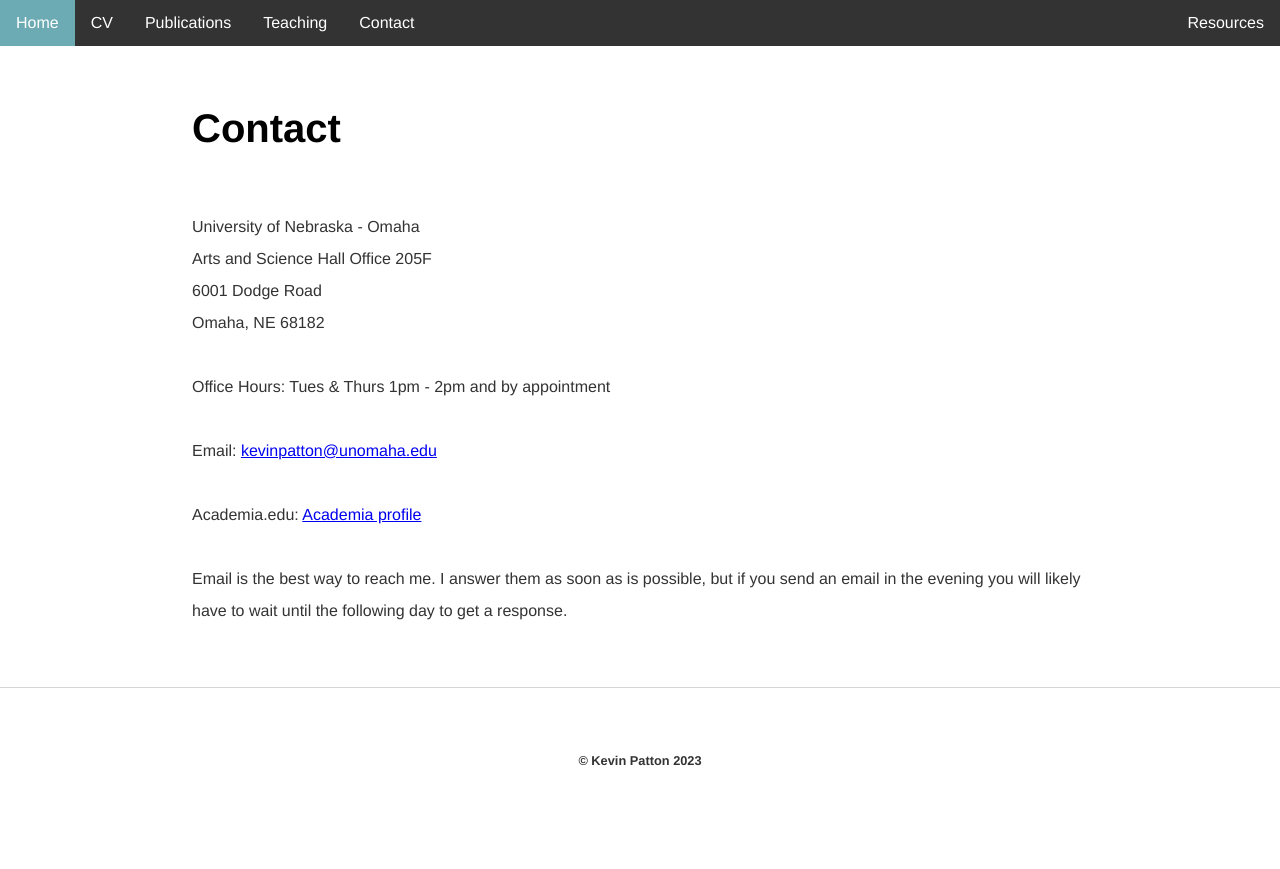
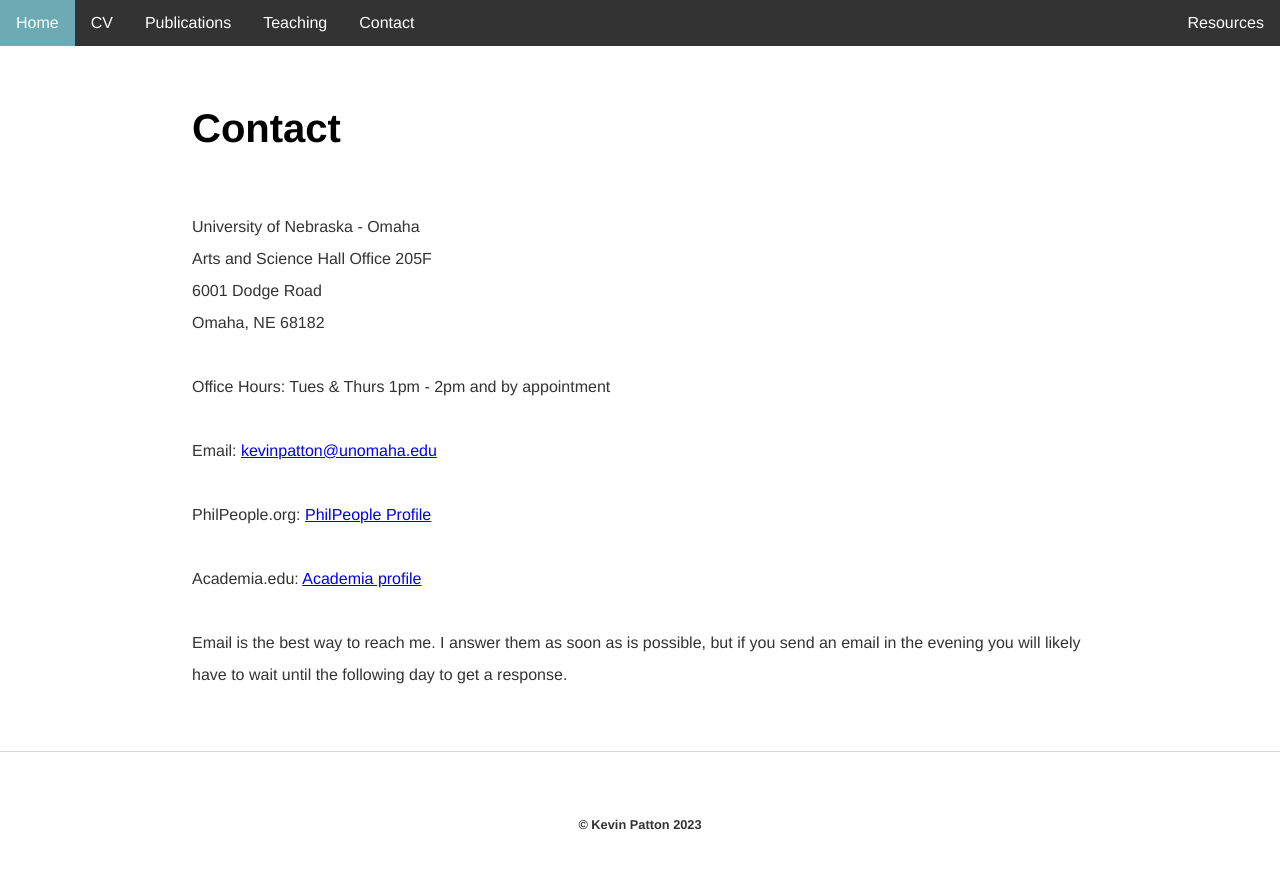
Before and after one commit to kevinjpatton/kevinjpatton.github.io, a Jekyll site: the page built from contact/index.html, in a window 1280 px wide. Shown: the top 869 px of the page. Built offline with Jekyll 4.4.1, drawn with Linux system fonts in a browser that asks for light colours; Markdown is read by kramdown in place of the engine named in the settings.

Commit message:
Update index.html

```diff
--- a/contact/index.html
+++ b/contact/index.html
@@ -3,5 +3,4 @@
 title: Contact - Kevin Patton
 ---
 <h1>Contact</h1>
-<p>University of Nebraska - Omaha<br>Arts and Science Hall Office 205F<br />6001 Dodge Road<br />Omaha, NE 68182<br><br>Office Hours: Tues & Thurs 1pm - 2pm and by appointment<br><br>Email: <a href="mailto:kevinpatton@unomaha.edu" target="_blank">kevinpatton@unomaha.edu</a><br><br>Academia.edu: <a href="https://un-lincoln.academia.edu/KevinPatton" target="_blank">Academia profile</a><br><br>Email is the best way to reach me.  I answer them as soon as is possible, but if you send an email in the evening you will likely have to wait until the following day to get a response.</p>
-<div id="philpeople-component-follow_btn"></div><script type="text/javascript" defer src="https://philpeople.org/components/follow_btn?props%5B%3Aprofile_id_prop%5D=1087885&amp;props%5Bcontext%5D=external"></script>
+<p>University of Nebraska - Omaha<br>Arts and Science Hall Office 205F<br />6001 Dodge Road<br />Omaha, NE 68182<br><br>Office Hours: Tues & Thurs 1pm - 2pm and by appointment<br><br>Email: <a href="mailto:kevinpatton@unomaha.edu" target="_blank">kevinpatton@unomaha.edu</a><br><br>PhilPeople.org: <a href="https://philpeople.org/profiles/kevin-patton-2" target="_blank">PhilPeople Profile</a><br><br>Academia.edu: <a href="https://un-lincoln.academia.edu/KevinPatton" target="_blank">Academia profile</a><br><br>Email is the best way to reach me.  I answer them as soon as is possible, but if you send an email in the evening you will likely have to wait until the following day to get a response.</p>
```
